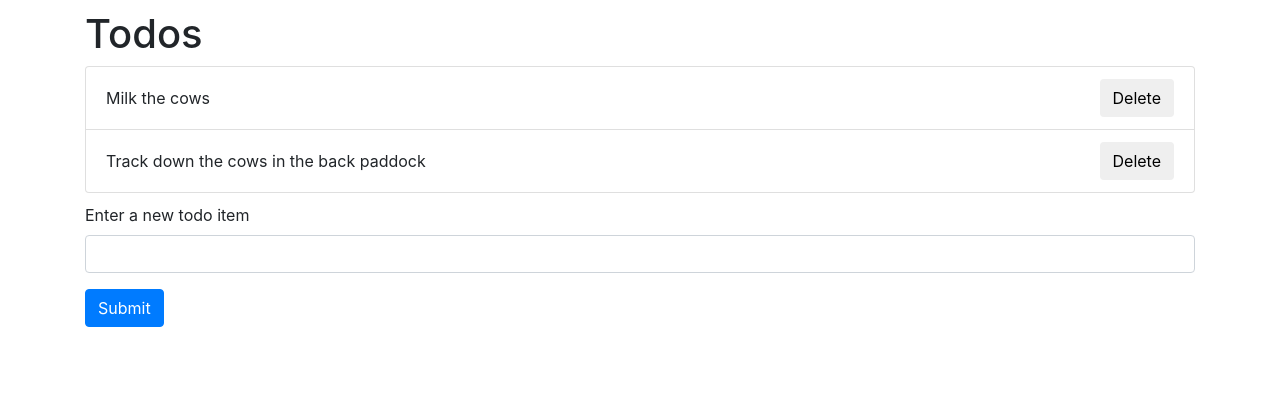
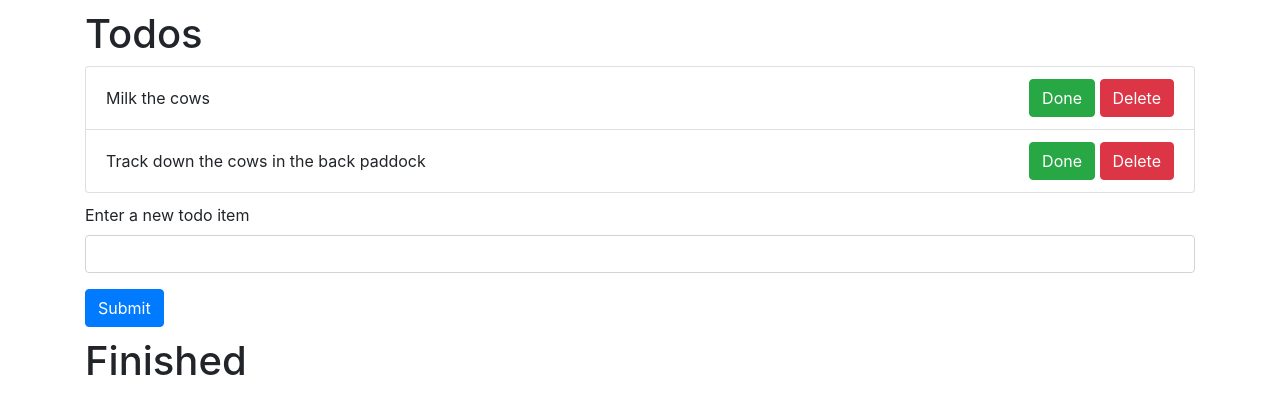
Before and after one commit to nick-hiebl/flask-todo-basic, a Flask app: page /todos in a window 1280 px wide. Shown: the part 56-470 px from the top of the page. Run offline with Flask 2, Linux system fonts and the light colour scheme; some libraries are stand-ins or nearby versions.

Commit message:
Added done section and buttons to delete or complete tasks

```diff
--- a/templates/todos.html
+++ b/templates/todos.html
@@ -6,10 +6,16 @@
         <ul class="list-group">
             {% for todo in todos %}
             <li class="list-group-item d-flex justify-content-between align-items-center">{{todo}}
-                <form action="/delete" method="post">
-                    <button class="btn" name="button">Delete</button>
-                    <input type="text" name="name" value="{{ todo }}" hidden>
-                </form>
+                <div>
+                    <form style="display:inline" action="/done" method="post">
+                        <button class="btn btn-success" name="button">Done</button>
+                        <input type="text" name="name" value="{{ todo }}" hidden>
+                    </form>
+                    <form style="display:inline" action="/delete" method="post">
+                        <button class="btn btn-danger" name="button">Delete</button>
+                        <input type="text" name="name" value="{{ todo }}" hidden>
+                    </form>
+                </div>
             </li>
             {% endfor %}
         </ul>
@@ -21,4 +27,17 @@
         </div>
         <button class="btn btn-primary" name="button">Submit</button>
     </form>
+    <div class="temp1">
+        <h1>Finished</h1>
+        <ul class="list-group">
+            {% for todo in done %}
+            <li class="list-group-item d-flex justify-content-between align-items-center">{{todo}}
+                <form action="/delete_done" method="post">
+                    <button class="btn btn-danger" name="button">Delete</button>
+                    <input type="text" name="name" value="{{ todo }}" hidden>
+                </form>
+            </li>
+            {% endfor %}
+        </ul>
+    </div>
 {% endblock %}
```
